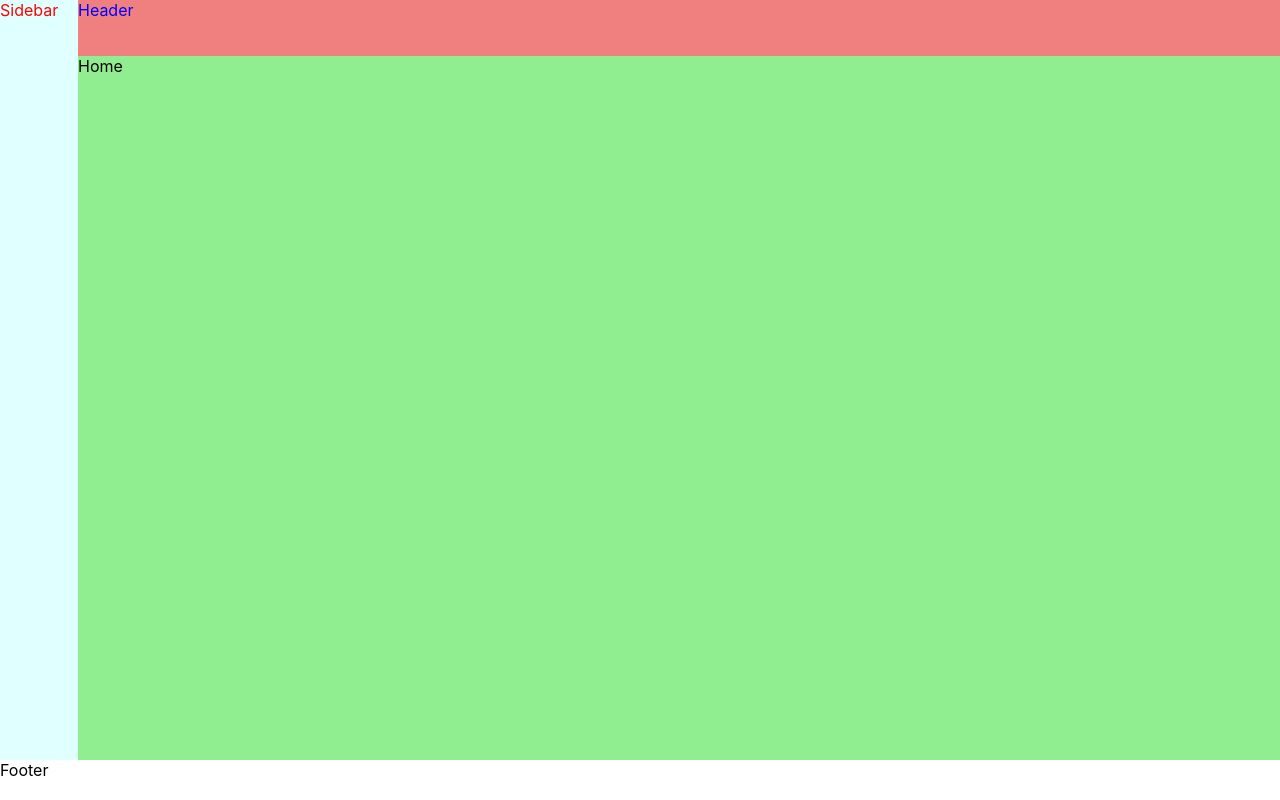
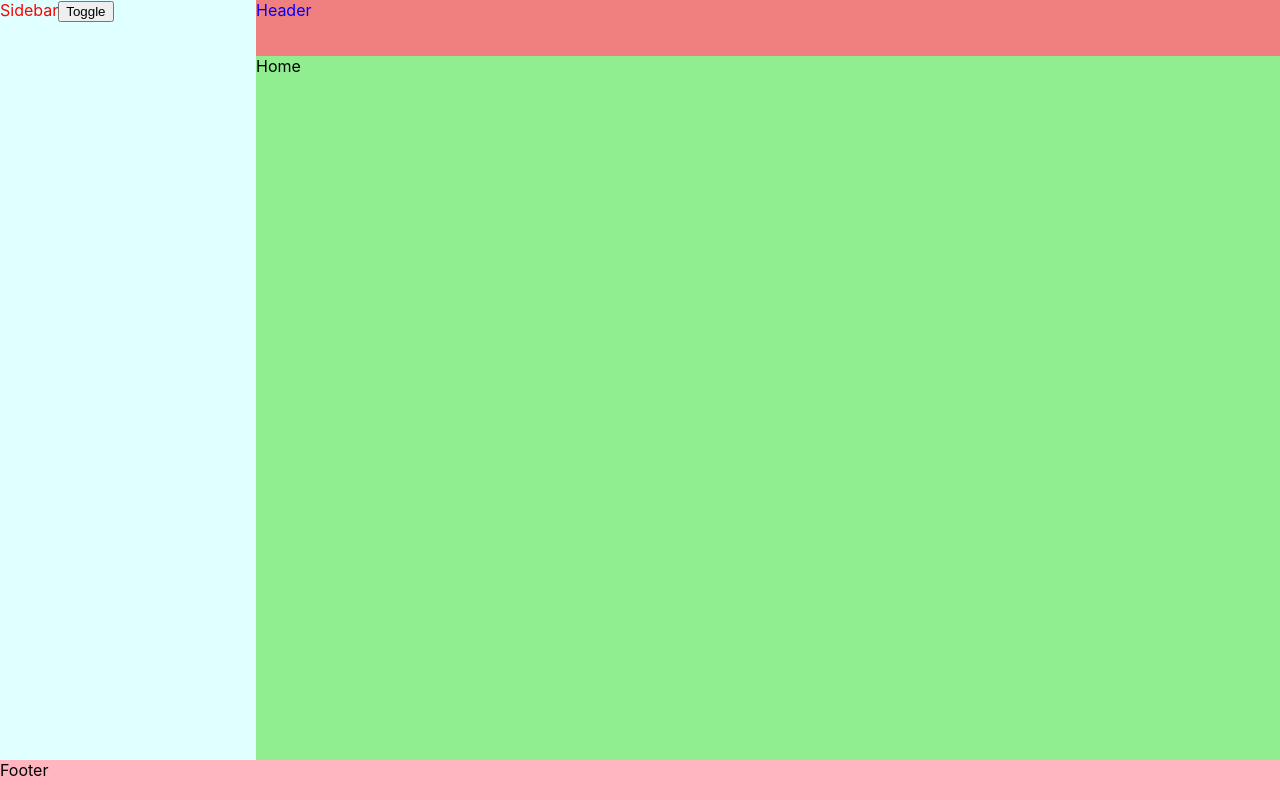
Before and after one commit to ngochieu276/MedusaAdmin, a React (Create React App) app: page / in a window 1280 px wide. Built offline with nearby package versions, Linux system fonts and the light colour scheme.

Commit message:
redux_toolkit

```diff
--- a/package.json
+++ b/package.json
@@ -3,6 +3,7 @@
   "version": "0.1.0",
   "private": true,
   "dependencies": {
+    "@reduxjs/toolkit": "^1.9.5",
     "@testing-library/jest-dom": "^5.17.0",
     "@testing-library/react": "^13.4.0",
     "@testing-library/user-event": "^13.5.0",
@@ -12,8 +13,10 @@
     "@types/react-dom": "^18.2.7",
     "react": "^18.2.0",
     "react-dom": "^18.2.0",
+    "react-redux": "^8.1.2",
     "react-router-dom": "^6.15.0",
     "react-scripts": "5.0.1",
+    "redux": "^4.2.1",
     "typescript": "^4.9.5",
     "web-vitals": "^2.1.4"
   },
--- a/src/index.tsx
+++ b/src/index.tsx
@@ -5,10 +5,14 @@ import './style/scss/index.scss';
 import reportWebVitals from './reportWebVitals';
 import { RouterProvider } from 'react-router-dom';
 import { routes } from './routes';
+import { store } from './store/index';
+import { Provider } from 'react-redux';
 
 ReactDOM.createRoot(document.getElementById('root') as HTMLElement).render(
   <React.StrictMode>
-    <RouterProvider router={routes} />
+    <Provider store={store}>
+      <RouterProvider router={routes} />
+    </Provider>
   </React.StrictMode>
 );
 
--- a/src/layout/Sidebar.tsx
+++ b/src/layout/Sidebar.tsx
@@ -1,3 +1,13 @@
+import { toggleCollapse } from '../store/reducer/layout';
+import { useDispatch } from 'react-redux';
+
 export default function Sidebar() {
-  return <nav className="sidebar">Sidebar</nav>;
+  const dispatch = useDispatch();
+
+  return (
+    <nav className="sidebar">
+      Sidebar
+      <button onClick={() => dispatch(toggleCollapse())}>Toggle</button>
+    </nav>
+  );
 }
--- a/src/layout/SignedLayout.tsx
+++ b/src/layout/SignedLayout.tsx
@@ -3,9 +3,13 @@ import Sidebar from './Sidebar';
 import Header from './Header';
 import Footer from './Footer';
 
+import type { RootState } from '../store';
+import { useSelector } from 'react-redux';
+
 export default function SignedLayout() {
+  const isCollapse = useSelector((state: RootState) => state.layout.isCollapse);
   return (
-    <div className="signed-layout collapse">
+    <div className={`signed-layout ${isCollapse ? 'collapse' : ''}`}>
       <Header />
       <Sidebar />
       <main className="content">
--- /dev/null
+++ b/src/store/index.ts
@@ -0,0 +1,13 @@
+import { configureStore } from '@reduxjs/toolkit';
+import layoutReducer from './reducer/layout';
+
+export const store = configureStore({
+  reducer: {
+    layout: layoutReducer,
+  },
+});
+
+// Infer the `RootState` and `AppDispatch` types from the store itself
+export type RootState = ReturnType<typeof store.getState>;
+// Inferred type: {posts: PostsState, comments: CommentsState, users: UsersState}
+export type AppDispatch = typeof store.dispatch;
--- /dev/null
+++ b/src/store/reducer/layout.ts
@@ -0,0 +1,24 @@
+import { createSlice } from '@reduxjs/toolkit';
+
+export interface LayoutState {
+  isCollapse: boolean;
+}
+
+const initialState: LayoutState = {
+  isCollapse: false,
+};
+
+export const layoutSlice = createSlice({
+  name: 'layout',
+  initialState,
+  reducers: {
+    toggleCollapse: (state) => {
+      state.isCollapse = !state.isCollapse;
+    },
+  },
+});
+
+// Action creators are generated for each case reducer function
+export const { toggleCollapse } = layoutSlice.actions;
+
+export default layoutSlice.reducer;
--- /dev/null
+++ b/src/style/scss/layout/footer.scss
@@ -0,0 +1,4 @@
+.footer {
+  grid-area: footer;
+  background: lightpink;
+}
--- a/src/style/scss/layout/header.scss
+++ b/src/style/scss/layout/header.scss
@@ -1,4 +1,5 @@
 .header {
+  grid-area: header;
   color: blue;
   background: lightcoral;
 }
--- a/src/style/scss/layout/index.scss
+++ b/src/style/scss/layout/index.scss
@@ -1,3 +1,4 @@
 @import './layout.scss';
 @import './header.scss';
 @import './sidebar.scss';
+@import './footer.scss';
--- a/src/style/scss/layout/layout.scss
+++ b/src/style/scss/layout/layout.scss
@@ -14,17 +14,7 @@
     'sidebar main'
     'footer footer';
 
-  .header {
-    grid-area: header;
-  }
-
-  .sidebar {
-    grid-area: sidebar;
-  }
-
-  .footer {
-    grid-area: footer;
-  }
+  transition: all ease-in 0.5s;
 
   .content {
     background: lightgreen;
--- a/src/style/scss/layout/sidebar.scss
+++ b/src/style/scss/layout/sidebar.scss
@@ -1,4 +1,5 @@
 .sidebar {
+  grid-area: sidebar;
   color: red;
   background: lightcyan;
 }
```
